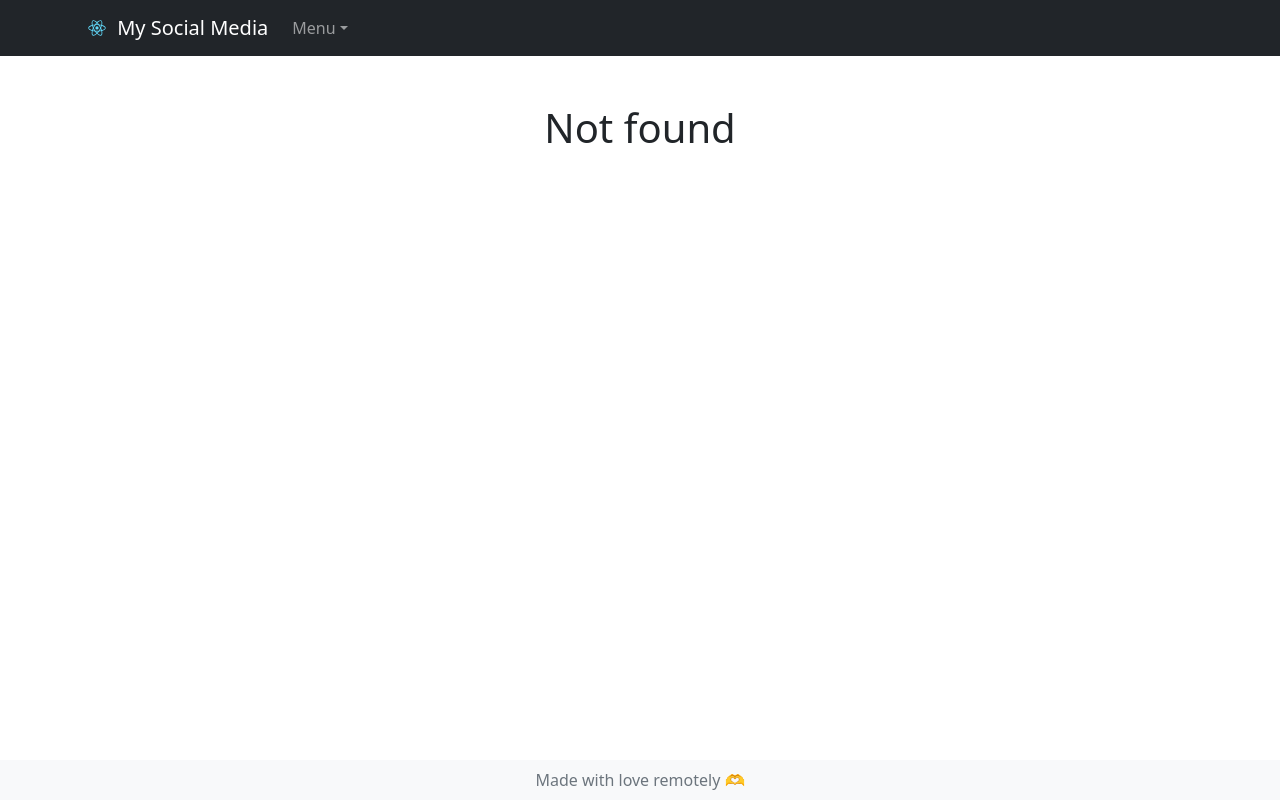
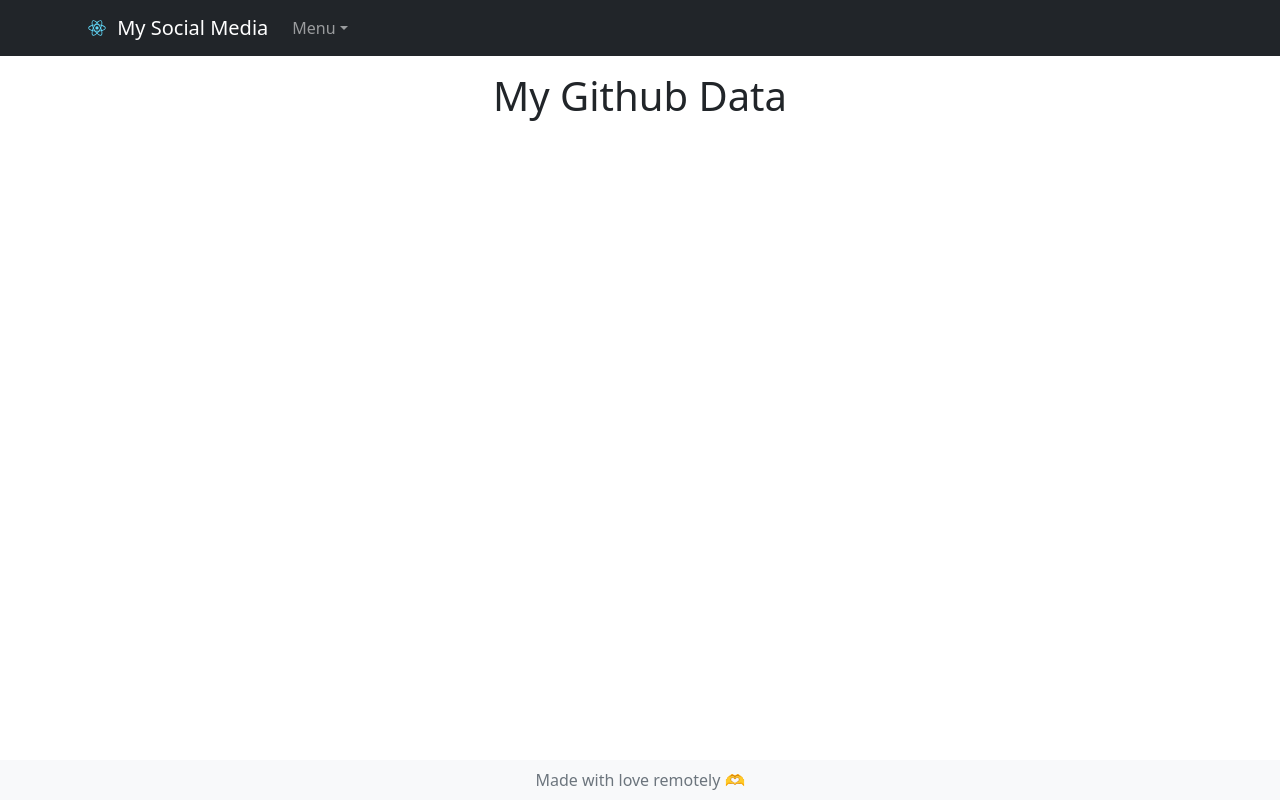
Before and after one commit to axelsomerseth/my-social-media, a React (Create React App) app in the folder client/: page /my-github-data in a window 1280 px wide. Before the commit this address had no page. Built offline with nearby package versions, Linux system fonts and the light colour scheme.

Commit message:
adding some routes

```diff
--- a/client/src/App.css
+++ /dev/null
@@ -1,38 +0,0 @@
-.App {
-  text-align: center;
-}
-
-.App-logo {
-  height: 40vmin;
-  pointer-events: none;
-}
-
-@media (prefers-reduced-motion: no-preference) {
-  .App-logo {
-    animation: App-logo-spin infinite 20s linear;
-  }
-}
-
-.App-header {
-  background-color: #282c34;
-  min-height: 100vh;
-  display: flex;
-  flex-direction: column;
-  align-items: center;
-  justify-content: center;
-  font-size: calc(10px + 2vmin);
-  color: white;
-}
-
-.App-link {
-  color: #61dafb;
-}
-
-@keyframes App-logo-spin {
-  from {
-    transform: rotate(0deg);
-  }
-  to {
-    transform: rotate(360deg);
-  }
-}
--- a/client/src/App.jsx
+++ b/client/src/App.jsx
@@ -1,10 +1,10 @@
-import "./App.css";
 import { Routes, Route } from "react-router-dom";
 
 import Home from "./routes/Home";
 import Header from "./core/Header";
 import NotFound from "./routes/NotFound";
 import Footer from "./core/Footer";
+import MyGithubDataPage from "./routes/MyGithubDataPage";
 
 function App() {
   return (
@@ -14,6 +14,7 @@
         <Routes>
           <Route path="/">
             <Route index element={<Home />} />
+            <Route path="my-github-data" element={<MyGithubDataPage />} />
             {/* <Route path="sign-up" element={<SignUpModal />} /> */}
             {/* <Route path="sign-in" element={<SignInModal />} /> */}
             {/* <Route path="links"> */}
--- a/client/src/core/Header.jsx
+++ b/client/src/core/Header.jsx
@@ -12,7 +12,7 @@
     <header>
       <Navbar bg="dark" variant="dark" expand="lg">
         <Container>
-          <Navbar.Brand href="#home">
+          <Navbar.Brand href="/">
             <img
               alt=""
               src={logo}
@@ -27,15 +27,15 @@
             <Nav className="me-auto">
               {/* <Nav.Link href="#home">Home</Nav.Link> */}
               <NavDropdown title="Menu" id="basic-nav-dropdown">
-                <NavDropdown.Item href="#action/3.1">My Links</NavDropdown.Item>
-                <NavDropdown.Item href="#action/3.2">
+                <NavDropdown.Item href="/my-links">My Links</NavDropdown.Item>
+                <NavDropdown.Item href="/my-thumbnails-data">
                   My Thumbnails
                 </NavDropdown.Item>
-                <NavDropdown.Item href="#action/3.3">
+                <NavDropdown.Item href="/my-github-data">
                   My Github Data
                 </NavDropdown.Item>
                 <NavDropdown.Divider />
-                <NavDropdown.Item href="#action/3.4">About</NavDropdown.Item>
+                <NavDropdown.Item href="/about">About</NavDropdown.Item>
               </NavDropdown>
             </Nav>
           </Navbar.Collapse>
--- a/client/src/index.css
+++ /dev/null
@@ -1,13 +0,0 @@
-body {
-  margin: 0;
-  font-family: -apple-system, BlinkMacSystemFont, 'Segoe UI', 'Roboto', 'Oxygen',
-    'Ubuntu', 'Cantarell', 'Fira Sans', 'Droid Sans', 'Helvetica Neue',
-    sans-serif;
-  -webkit-font-smoothing: antialiased;
-  -moz-osx-font-smoothing: grayscale;
-}
-
-code {
-  font-family: source-code-pro, Menlo, Monaco, Consolas, 'Courier New',
-    monospace;
-}
--- a/client/src/routes/Home.jsx
+++ b/client/src/routes/Home.jsx
@@ -3,7 +3,7 @@
 
 function Home() {
   return (
-    <Container>
+    <Container fluid>
       <Row className="mt-3 mb-3">
         <Col className="d-flex justify-content-center">
           <h1>Home</h1>
--- /dev/null
+++ b/client/src/routes/MyGithubDataPage.jsx
@@ -0,0 +1,17 @@
+import Container from "react-bootstrap/Container";
+import Row from "react-bootstrap/Row";
+import Col from "react-bootstrap/Col";
+
+function MyGithubDataPage() {
+  return (
+    <Container fluid>
+      <Row className="mt-3 mb-3">
+        <Col className="d-flex justify-content-center">
+          <h1>My Github Data</h1>
+        </Col>
+      </Row>
+    </Container>
+  );
+}
+
+export default MyGithubDataPage;
--- a/client/src/routes/NotFound.jsx
+++ b/client/src/routes/NotFound.jsx
@@ -1,12 +1,23 @@
 import React from "react";
-import { Container, Row, Col } from "react-bootstrap";
+import Container from "react-bootstrap/Container";
+import Row from "react-bootstrap/Row";
+import Col from "react-bootstrap/Col";
+import Alert from "react-bootstrap/Alert";
 
 function NotFound() {
   return (
-    <Container>
+    <Container fluid>
       <Row>
         <Col className="d-flex justify-content-center mt-5">
-          <h1>Not found</h1>
+          <Alert key="danger" variant="danger" dismissible={false}>
+            <Alert.Heading>
+              <h1>Page not found</h1>
+            </Alert.Heading>
+            <p>
+              Please try going to another page, like{" "}
+              <Alert.Link href="/">Home</Alert.Link>
+            </p>
+          </Alert>
         </Col>
       </Row>
     </Container>
```
